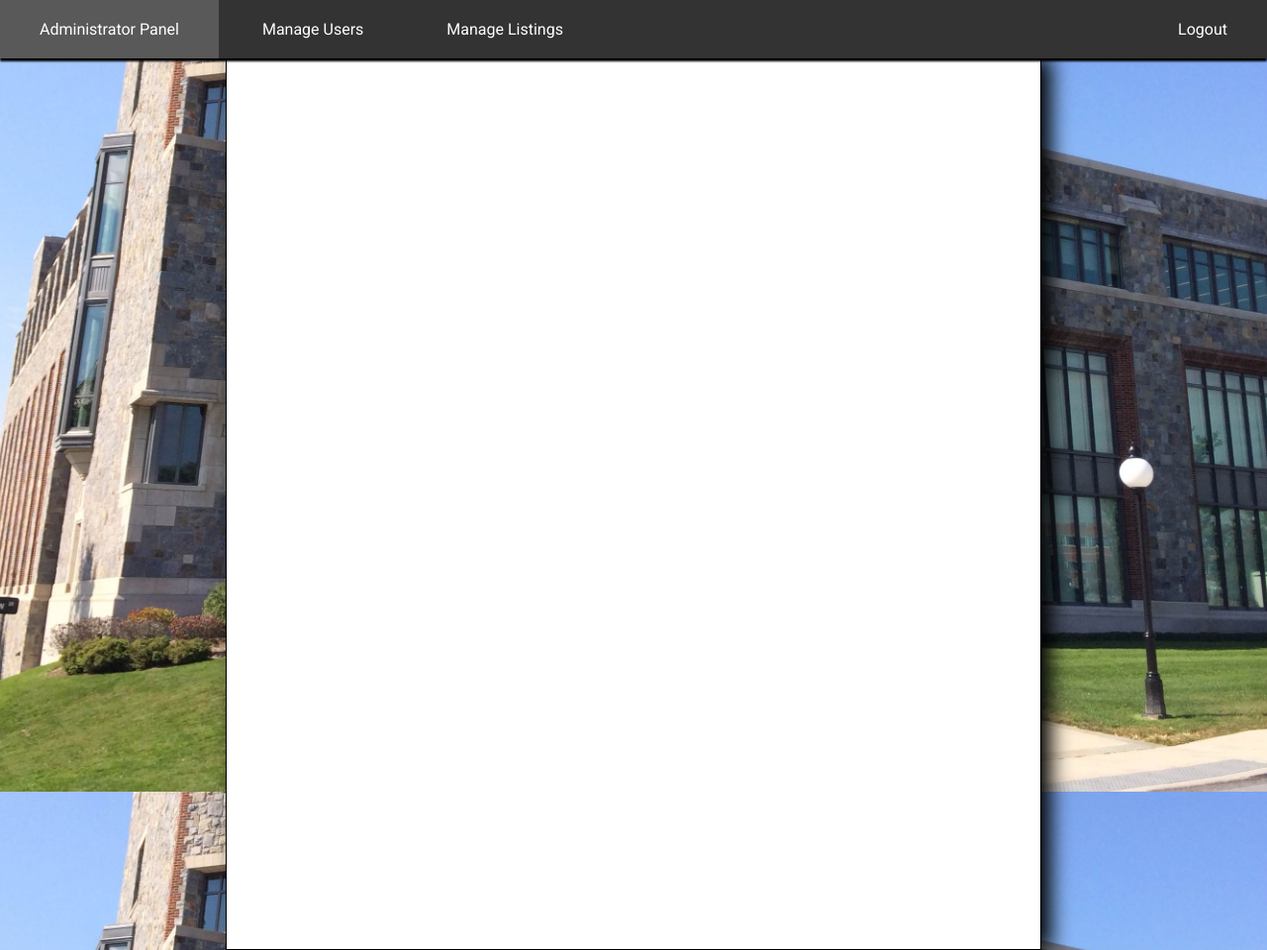
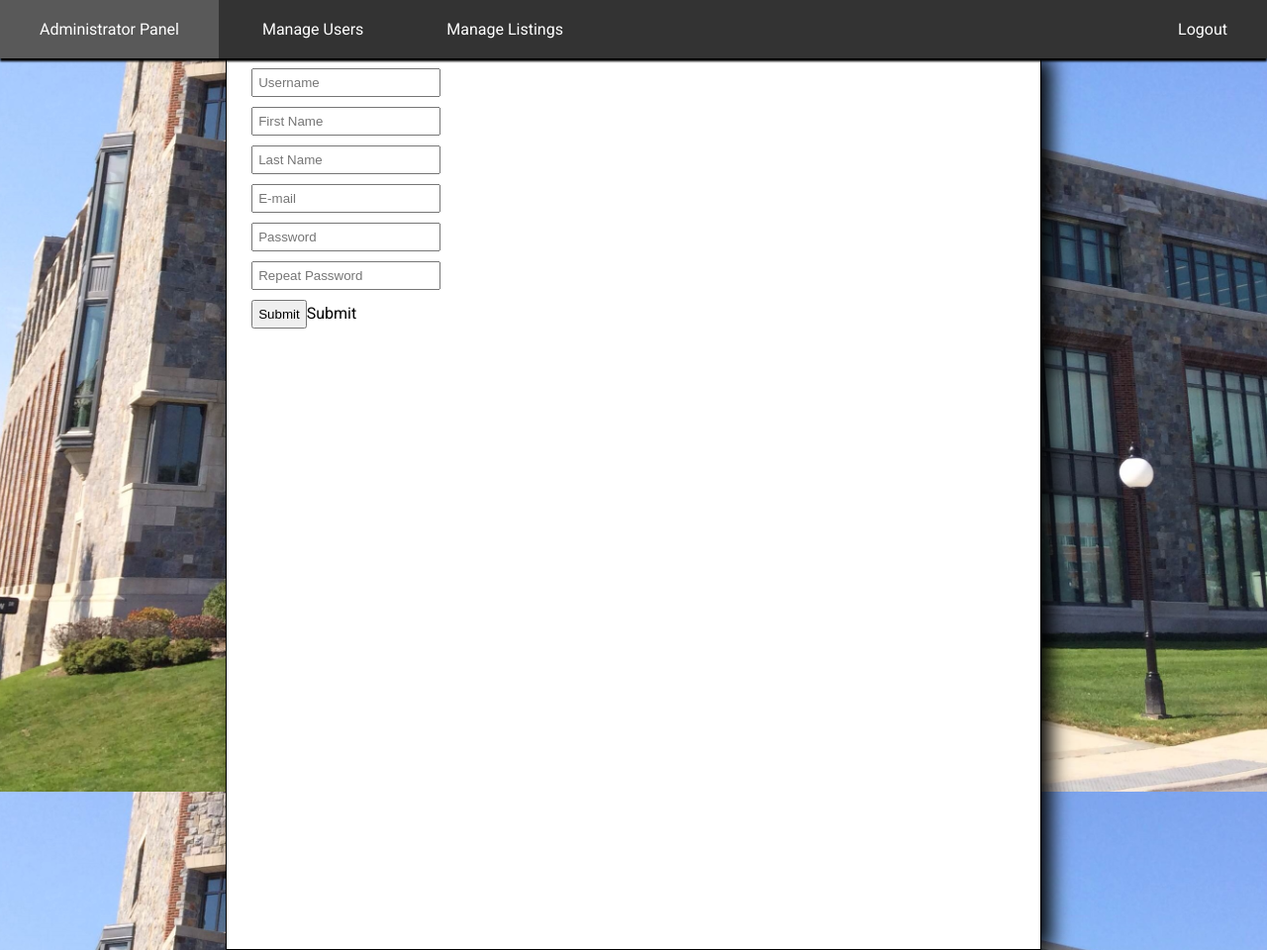
Before and after one commit to GrahamBurek/limbodb, a PHP site: page /new_admin.php in a window 1280 px wide. Shown: the whole page at 99% size. Run offline with PHP 8.4, Linux system fonts and the light colour scheme; a user stored in the database is signed in.

Commit message:
created admin creation page and added button on manage users page

```diff
--- a/includes/admin_tools.php
+++ b/includes/admin_tools.php
@@ -188,6 +188,7 @@ function update_users($dbc){
                 }
             }
         }
+
     }
 
 
--- a/new_admin.php
+++ b/new_admin.php
@@ -17,6 +17,31 @@ $pid = $_SESSION['pid'];
 <?php
 require('includes/connect_db.php');
 require('includes/admin_tools.php');
+
+		if($_SERVER['REQUEST_METHOD'] == 'POST'){
+
+
+
+
+			if(isset($_POST['new_admin_submit']) && isset($_POST['password-repeat']) && strcmp($_POST['password'],$_POST['password-repeat'])==0){
+
+                $username = $_POST['username'];
+                $firstName = $_POST['first_name'];
+                $lastName = $_POST['last_name'];
+                $email = $_POST['email'];
+                $password = $_POST['password'];
+				$query = 'INSERT INTO users(username, first_name, last_name, email, pass, reg_date) VALUES(' . $username . ', '
+                . $firstName .', ' . $lastName . ', ' . $email . ', ' . $password . ', Now())';
+
+				# Execute the query
+				$results = mysqli_query( $dbc , $query ) ;
+				check_results($results) ;
+
+			} else {
+				echo '<p> Please make sure passwords match </p>';
+			}
+		}
+
 ?>
 <div id="admin-navbar">
 	<ul>
@@ -30,8 +55,17 @@ require('includes/admin_tools.php');
 <!-- Main white form for pages: -->
 <div id="mainForm">
 
+<form action="new_admin.php" method="POST">
 
+	<p><input type="text" name="username" placeholder="Username" /></p>
+	<p><input type="text" name="first_name" placeholder="First Name" /></p>
+	<p><input type="text" name="last_name" placeholder="Last Name" /></p>
+	<p><input type="text" name="email" placeholder="E-mail" /></p>
+	<p><input type="text" name="password" placeholder="Password" /></p>
+	<p><input type="text" name="password-repeat" placeholder="Repeat Password"/></p>
+	<p><input type="submit" name="new_admin_submit">Submit</input></p>
 
+</form>
 </div>
 
 </body>
```
Also changed, not shown: admin.php (+0 -18 lines). Lines whose indentation alone changed are shown as unchanged.
